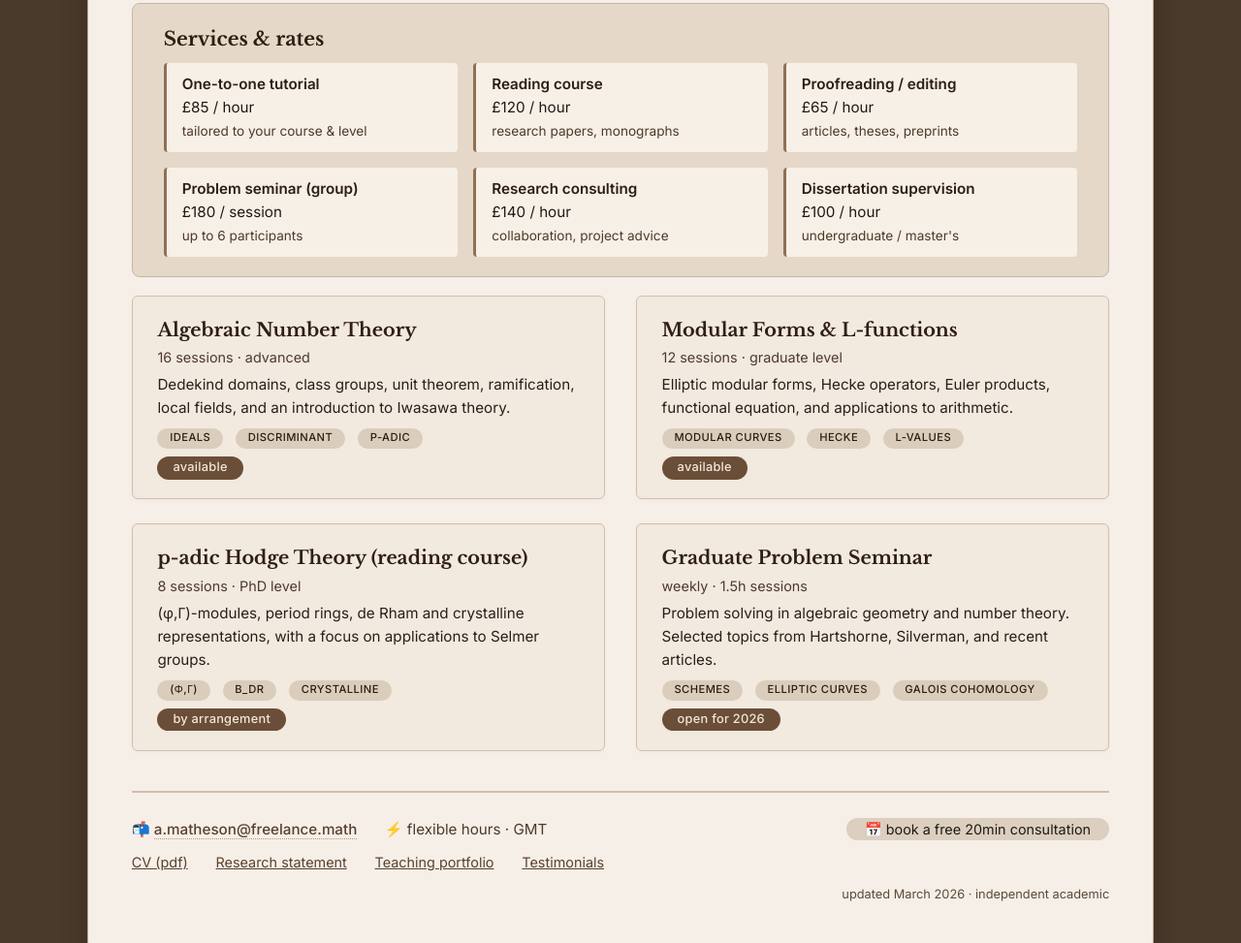
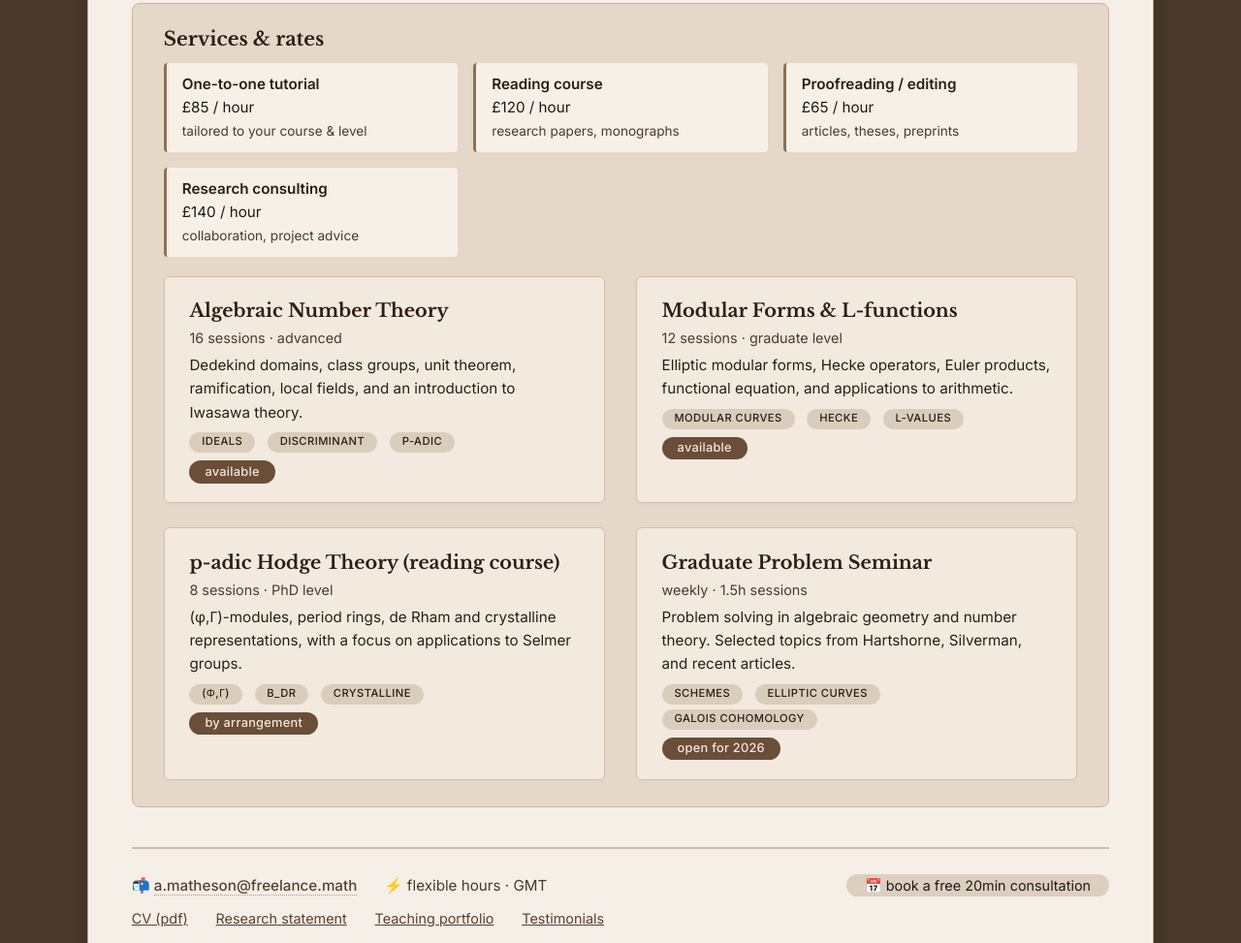
Before and after one commit to anastasiskafetz/anastasiskafetz.github.io, a plain HTML site: page index.html in a window 1280 px wide. Shown: the part 1106-2079 px from the top of the page at 97% size. Drawn offline with nearby package versions, Linux system fonts and the light colour scheme.

Commit message:
Update index.html

```diff
--- a/index.html
+++ b/index.html
@@ -477,21 +477,10 @@
           <span style="font-size: 0.85rem; color: #4f3a2a;">articles, theses, preprints</span>
         </div>
         <div class="service-item">
-          <strong>Problem seminar (group)</strong>
-          £180 / session<br>
-          <span style="font-size: 0.85rem; color: #4f3a2a;">up to 6 participants</span>
-        </div>
-        <div class="service-item">
           <strong>Research consulting</strong>
           £140 / hour<br>
           <span style="font-size: 0.85rem; color: #4f3a2a;">collaboration, project advice</span>
         </div>
-        <div class="service-item">
-          <strong>Dissertation supervision</strong>
-          £100 / hour<br>
-          <span style="font-size: 0.85rem; color: #4f3a2a;">undergraduate / master's</span>
-        </div>
-      </div>
     </div>
 
     <div class="tutorial-grid">
```
